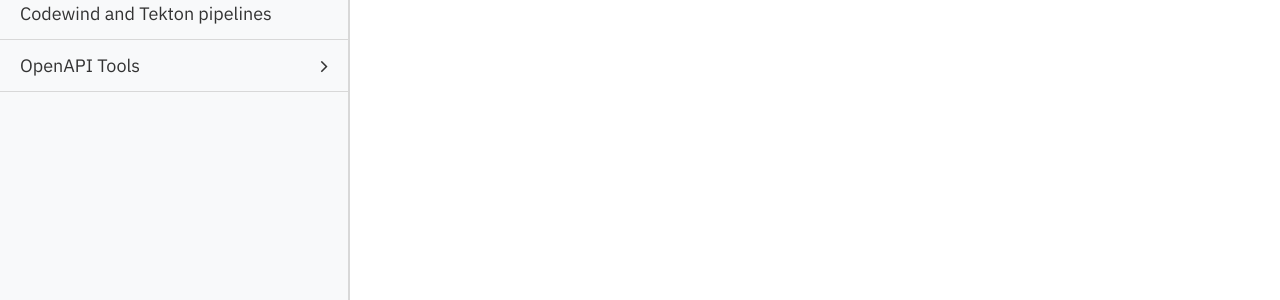
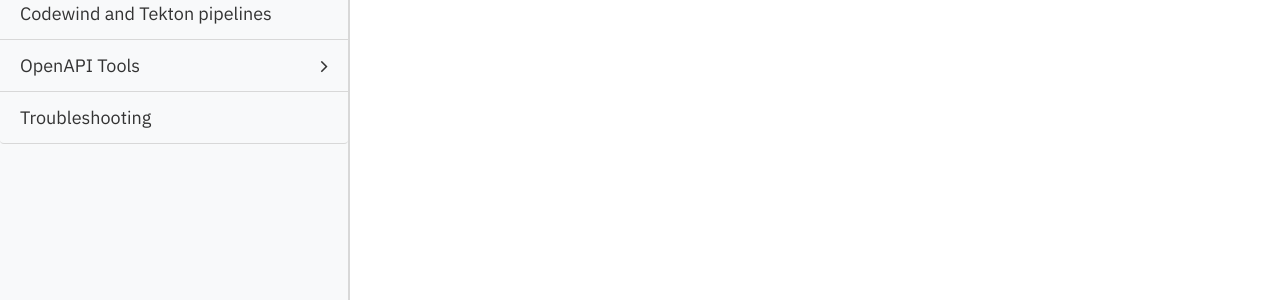
Before and after one commit to eclipse-archived/codewind-docs, a Jekyll site: the page built from docs/_documentations/using-the-unified-cli.md, in a window 1280 px wide. Shown: the part 284-584 px from the top of the page. Built offline with Jekyll 4.4.1, drawn with Linux system fonts in a browser that asks for light colours; nearby versions of some CDN libraries.

Commit message:
add troubleshooting to the toc
Signed-off-by: tiaoyuw <tiaoyuw@ca.ibm.com>

```diff
--- a/docs/_layouts/docs.html
+++ b/docs/_layouts/docs.html
@@ -334,6 +334,19 @@
                 </a>
             </div>
 
+            <a href="troubleshooting.html"
+			    {% assign cls = "bg-light list-group-item list-group-item-action flex-column align-items-start" %}
+				{% if "/troubleshooting" == page.url %}
+					{% assign cls = "cw-current-page bg-light list-group-item list-group-item-action flex-column align-items-start" %}
+				{% endif %}
+				class="{{cls}}">
+				Troubleshooting
+            </a>
+
+
+
+
+
             <!-- END hard coded TOC -->
 
 
```
